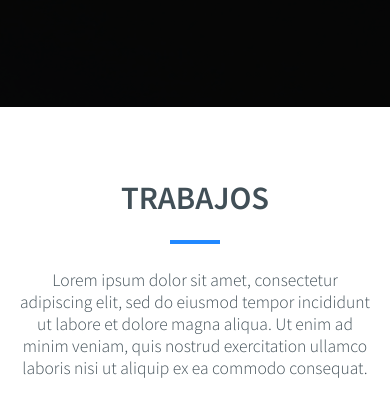
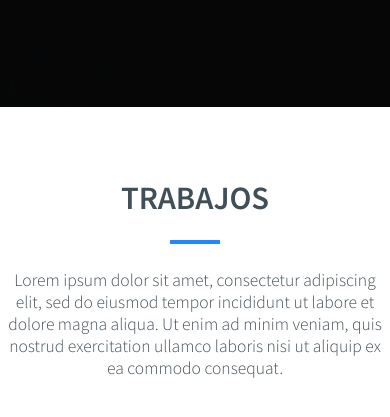
Before and after one commit to alexxblue/ALEX_BLUE, a plain HTML site: page index.html in a window 390 px wide. Shown: the part 3292-3709 px from the top of the page. Drawn offline with Linux system fonts and the light colour scheme; grey boxes are pictures that could not be loaded.

Commit message:
barra nav 2

```diff
--- a/assets/css/main.css
+++ b/assets/css/main.css
@@ -492,15 +492,14 @@ section#download a:hover {
 
 @media only screen and (max-width: 500px) {
     section#download p {
-        width: 90%;
+        /* width: 90%; */
+        display: block;
+        width: auto;
     }
     section#download h1.headerLine {
         font-size: 32.5px;
     }
-    p {
-        display: block; /* O podrías querer mantener inline-block pero con un ancho diferente */
-        width: auto; /* O un porcentaje específico */
-    }
+
     section div.lineContainer2 div.line {
         display: block;
         width: auto;
```
